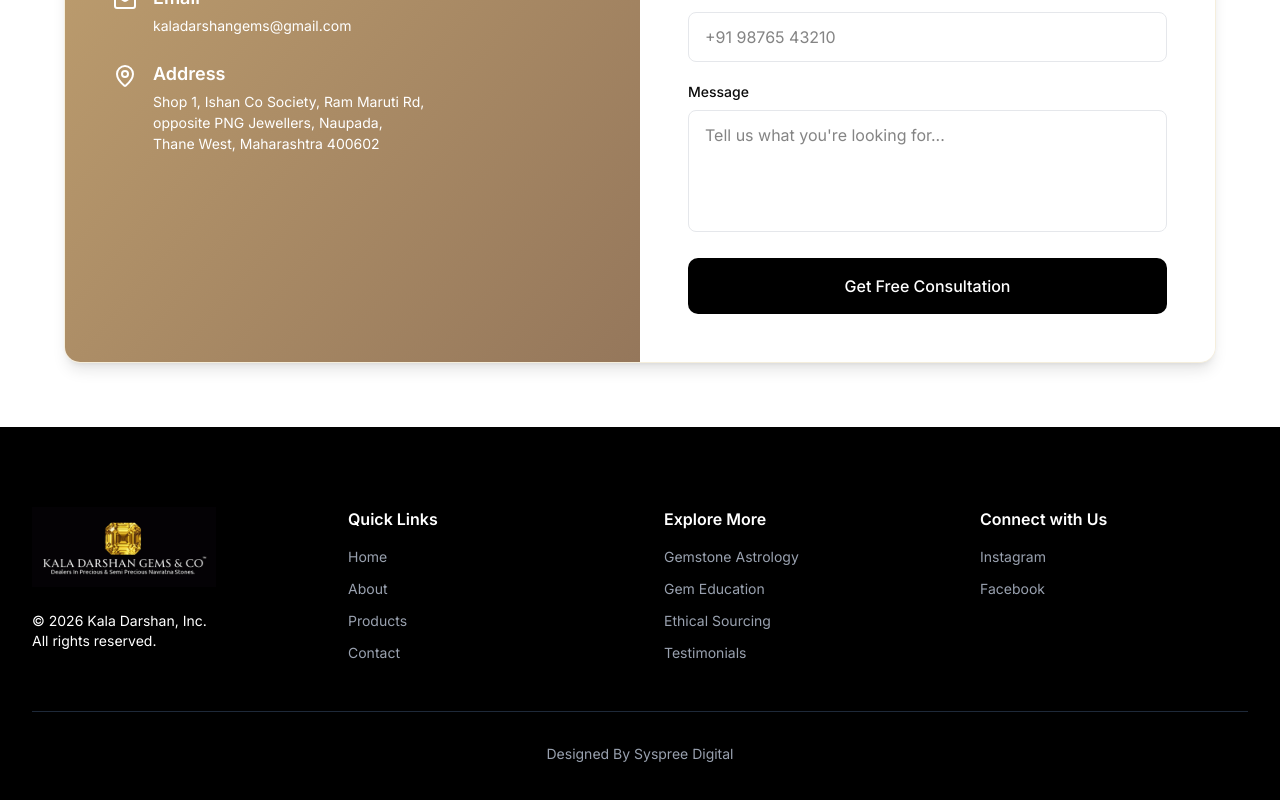
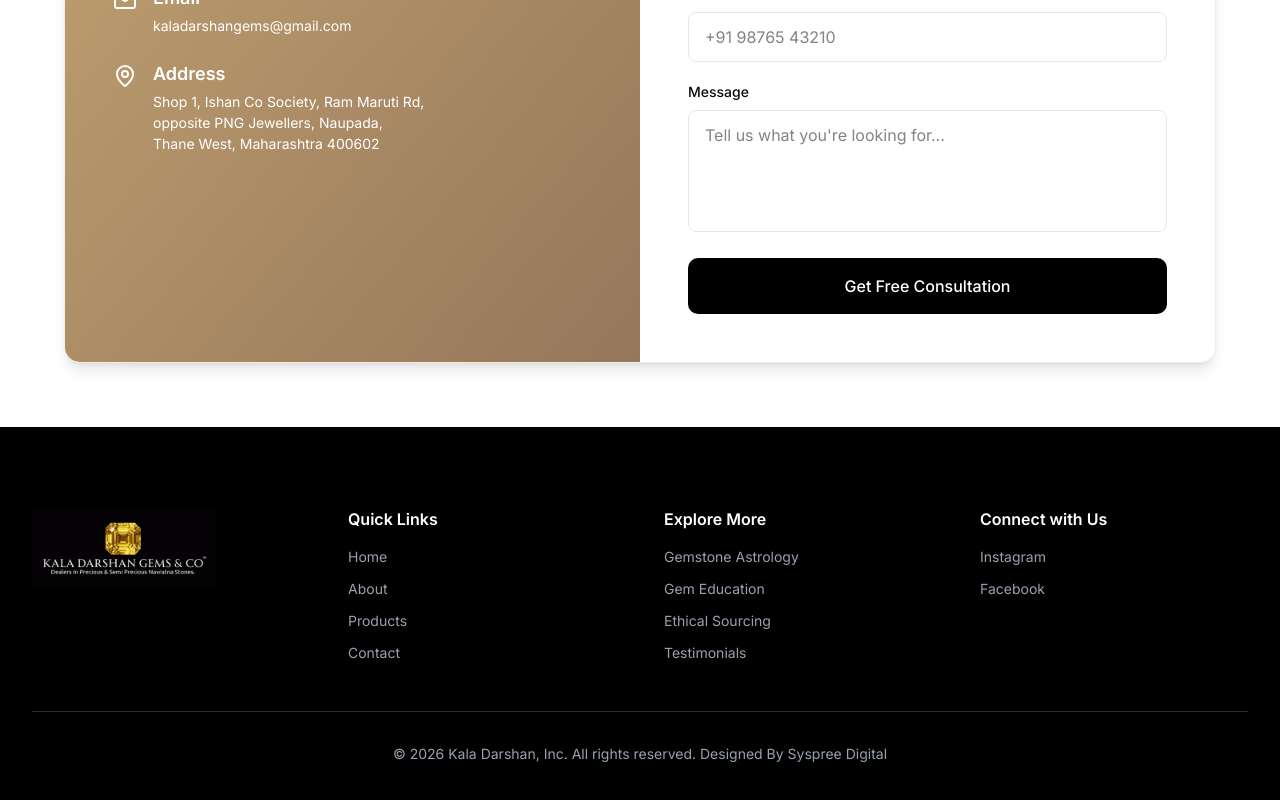
Before and after one commit to SyspreeDev/kala-darshan, a React (Vite) app: page / in a window 1280 px wide. Shown: the part 4883-5683 px from the top of the page. Built offline with nearby package versions, Linux system fonts and the light colour scheme; a web font is replaced by a local one.

Commit message:
footer updated

```diff
--- a/src/app/pages/Home.tsx
+++ b/src/app/pages/Home.tsx
@@ -595,8 +595,7 @@ export default function Home() {
               <div className="mb-6 h-20 w-48">
                 <img src={imgLogoFooter} alt="Kala Darshan" className="h-full w-auto object-contain" />
               </div>
-              <p className="text-sm font-['Inter']">© 2026 Kala Darshan, Inc.</p>
-              <p className="text-sm font-['Inter']">All rights reserved.</p>
+
             </div>
             <div>
               <h3 className="font-semibold mb-4 font-['Inter'] text-[16px]">Quick Links</h3>
@@ -627,7 +626,7 @@ export default function Home() {
           </div>
           <div className="border-t border-gray-800 pt-8">
             <p className="text-sm text-gray-400 text-center font-['Inter']">
-              Designed By Syspree Digital
+              © 2026 Kala Darshan, Inc. All rights reserved. Designed By <a href="">Syspree Digital</a>
             </p>
           </div>
         </div>
```
